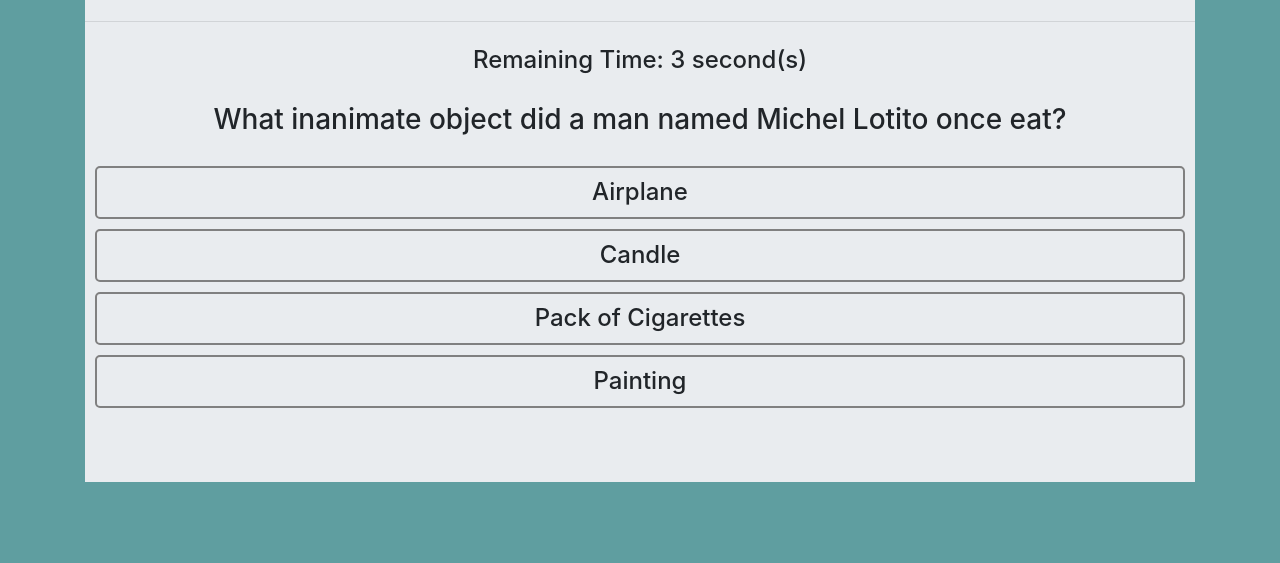
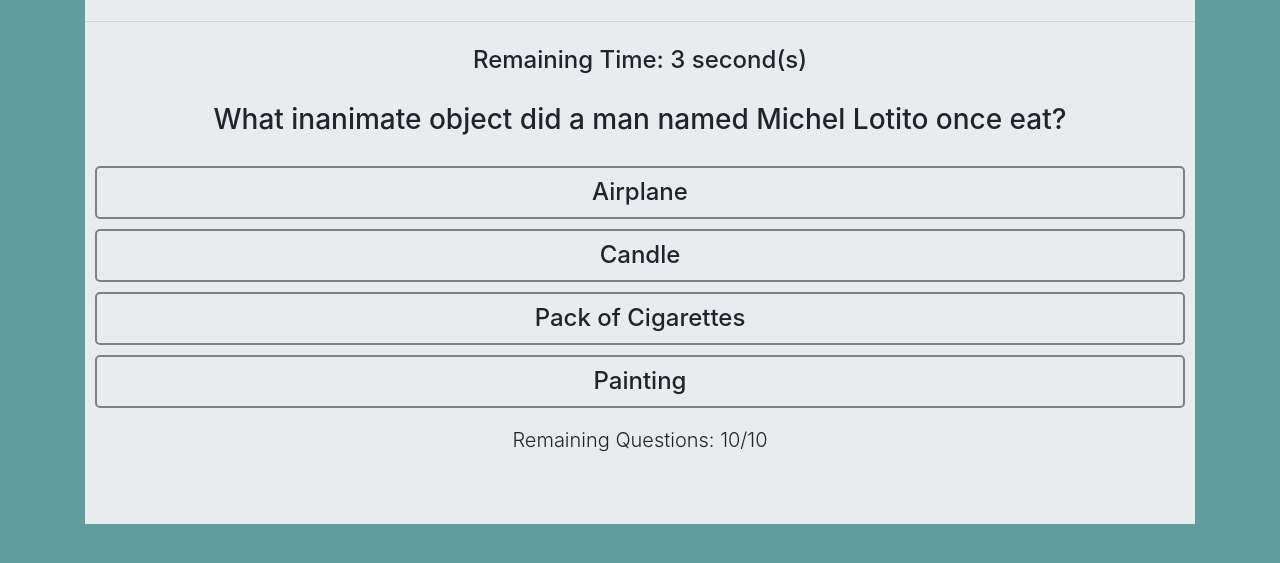
Before and after one commit to mezamic000/TriviaGame, a plain HTML site: page index.html in a window 1280 px wide. Both pictures are taken after a click on the element "Start Game". Shown: the part 215-778 px from the top of the page. Drawn offline with nearby package versions, Linux system fonts and the light colour scheme.

Commit message:
added func. tells player how many remaining Q's

```diff
--- a/assets/css/style.css
+++ b/assets/css/style.css
@@ -17,3 +17,7 @@ body {
 	border-radius: 5px;
 	cursor: pointer;
 }
+
+#remainingQuestions {
+	margin-top: 20px;
+}
--- a/assets/javascript/app.js
+++ b/assets/javascript/app.js
@@ -6,6 +6,7 @@ $(document).ready(function() {
 	var incorrect = 0;
 	var unanswered = 0;
 	var currentQuestion;
+	var totalQuestions;
 	var triviaQuestions = [
 		{
 			question: "What inanimate object did a man named Michel Lotito once eat?",
@@ -94,9 +95,11 @@ $(document).ready(function() {
 
 	function startGame() {
 		$("#game").show();
+		$("#stats").hide();
 		currentQuestion = 0; //Question's start with the first one
 		displayQuestion(); // calls the function that displays the question
 		// loadChoices();
+
 		$("#timer").html(seconds); //Shows the timer
 		correct = 0; //stats reset to zero
 		incorrect = 0; //stats reset to zero
@@ -120,6 +123,8 @@ $(document).ready(function() {
 			choices.attr("data-answer", i);
 			$("#answerChoices").append(choices);
 		}
+
+		remaingQuestionAmount();
 	}
 
 	// function loadChoices() {
@@ -172,14 +177,23 @@ $(document).ready(function() {
 	function displayResults() {
 		$("#game").hide(); //hiding the game elements
 		$("#stats").show();
-		$("#correct").html("Correct: " + correct);
-		$("#incorrect").html("Incorrect: " + incorrect);
-		$("#unanswered").html("Unanswered: " + unanswered);
+		$("#correct").html("Correct: " + correct); //showing correct score
+		$("#incorrect").html("Incorrect: " + incorrect); //incorrect score
+		$("#unanswered").html("Unanswered: " + unanswered); //unanswered
 	}
 
 	$("#restartBtn").on("click", function() {
-		//when start button is clicked...
+		//when restart button is clicked...
 		$("#startScreen").hide(); //the start button and instructions hide
 		startGame(); //calling the StartGame function
 	});
+
+	function remaingQuestionAmount() {
+		var remaingQuestion = triviaQuestions.length - currentQuestion;
+		var totalQuestions = triviaQuestions.length;
+
+		$("#remainingQuestions").text(
+			"Remaining Questions: " + remaingQuestion + "/" + totalQuestions
+		);
+	}
 });
--- a/index.html
+++ b/index.html
@@ -41,6 +41,7 @@
 					</h4>
 					<h3 id="currentQuestion"></h3>
 					<h4 id="answerChoices"></h4>
+					<h5 class="lead" id="remainingQuestions"></h5>
 				</div>
 				<div id="stats">
 					<h4 id="correct"></h4>
```
